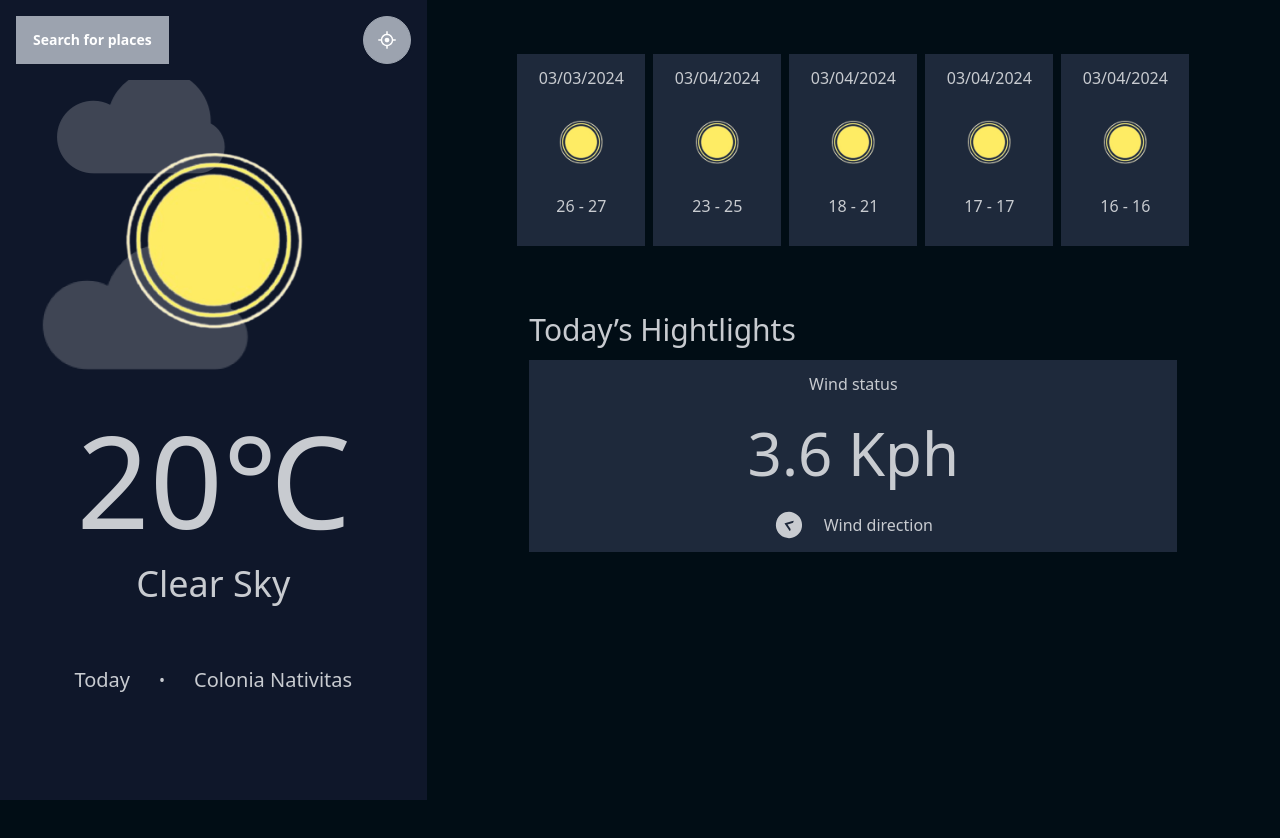
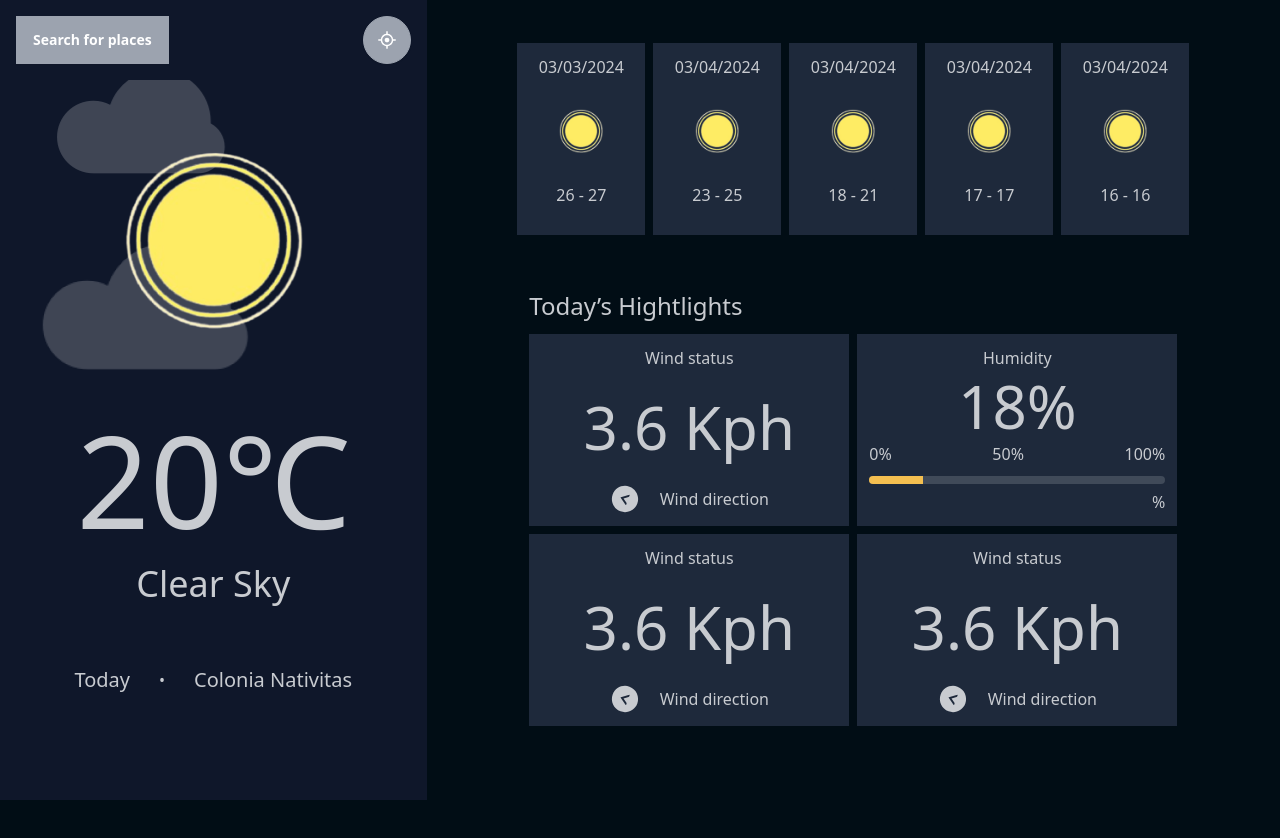
Before and after one commit to nanotime/weatherApp, a React (Vite) app: page / in a window 1280 px wide. After the commit the page ends 800 px from the top, so only its background shows below. Built offline with nearby package versions, Linux system fonts and the light colour scheme.

Commit message:
WA-07 | added Humidity card with mocks
Signed-off-by: Javier Marin <nano.world.contact@gmail.com>

```diff
--- /dev/null
+++ b/src/Molecules/Humidity/Humidity.tsx
@@ -0,0 +1,30 @@
+import { HightlightCard } from '@/Atoms';
+import { useWeather } from '@/Store/Weather';
+
+export const Humidity = () => {
+  const humidity = useWeather((s) => s.main.humidity);
+
+  return (
+    <HightlightCard title="Humidity">
+      <p className="text-6xl">{humidity}%</p>
+      <div data-testid="humidity-bar">
+        <div className="flex justify-between" data-testid="humidity-bar-labels">
+          <span>0%</span>
+          <span>50%</span>
+          <span>100%</span>
+        </div>
+
+        <progress
+          data-testid="humidity-bar-progress"
+          className="progress progress-warning w-full rounded"
+          value={humidity}
+          max="100"
+        />
+
+        <div className="flex justify-end">
+          <span>%</span>
+        </div>
+      </div>
+    </HightlightCard>
+  );
+};
--- a/src/Molecules/index.ts
+++ b/src/Molecules/index.ts
@@ -1,3 +1,4 @@
 export { SearchBar } from './SearchBar/SearchBar';
 export { WindStatus } from './WindStatus/WindStatus';
 export { WeatherForecast } from './WeatherForecast/WeatherForecast';
+export { Humidity } from './Humidity/Humidity';
--- a/src/Organisms/Content/Content.tsx
+++ b/src/Organisms/Content/Content.tsx
@@ -1,12 +1,11 @@
-// import { WeatherIcon, WeatherCard } from '@/Atoms';
-import { WindStatus, WeatherForecast } from '@/Molecules';
+import { WindStatus, WeatherForecast, Humidity } from '@/Molecules';
 import flatenizeTw from '@/utils/flatenizeTw';
 
 const contentClasses = flatenizeTw([
   // upper grid classes
   ['md:mt-3', 'md:col-span-4'],
   // sub grid classes
-  ['md:grid', 'md:grid-rows-3', 'md:justify-center'],
+  ['md:grid', 'md:grid-rows', 'md:justify-center'],
 ]);
 
 export const Content = () => {
@@ -15,8 +14,16 @@ export const Content = () => {
       <WeatherForecast />
 
       <div className="p-3">
-        <h3 className="text-3xl py-3">Today’s Hightlights</h3>
-        <WindStatus />
+        <h3 className="text-2xl py-3">Today’s Hightlights</h3>
+
+        <div className="md:grid md:grid-cols-2 gap-2">
+          <WindStatus />
+          <Humidity />
+        </div>
+        <div className="md:grid md:grid-cols-2 gap-2 mt-2">
+          <WindStatus />
+          <WindStatus />
+        </div>
       </div>
     </div>
   );
```
Also changed, not shown: prettier.config.js (added, +11 -0 lines), 2 other files (tests, documents, lock files or other folders).
